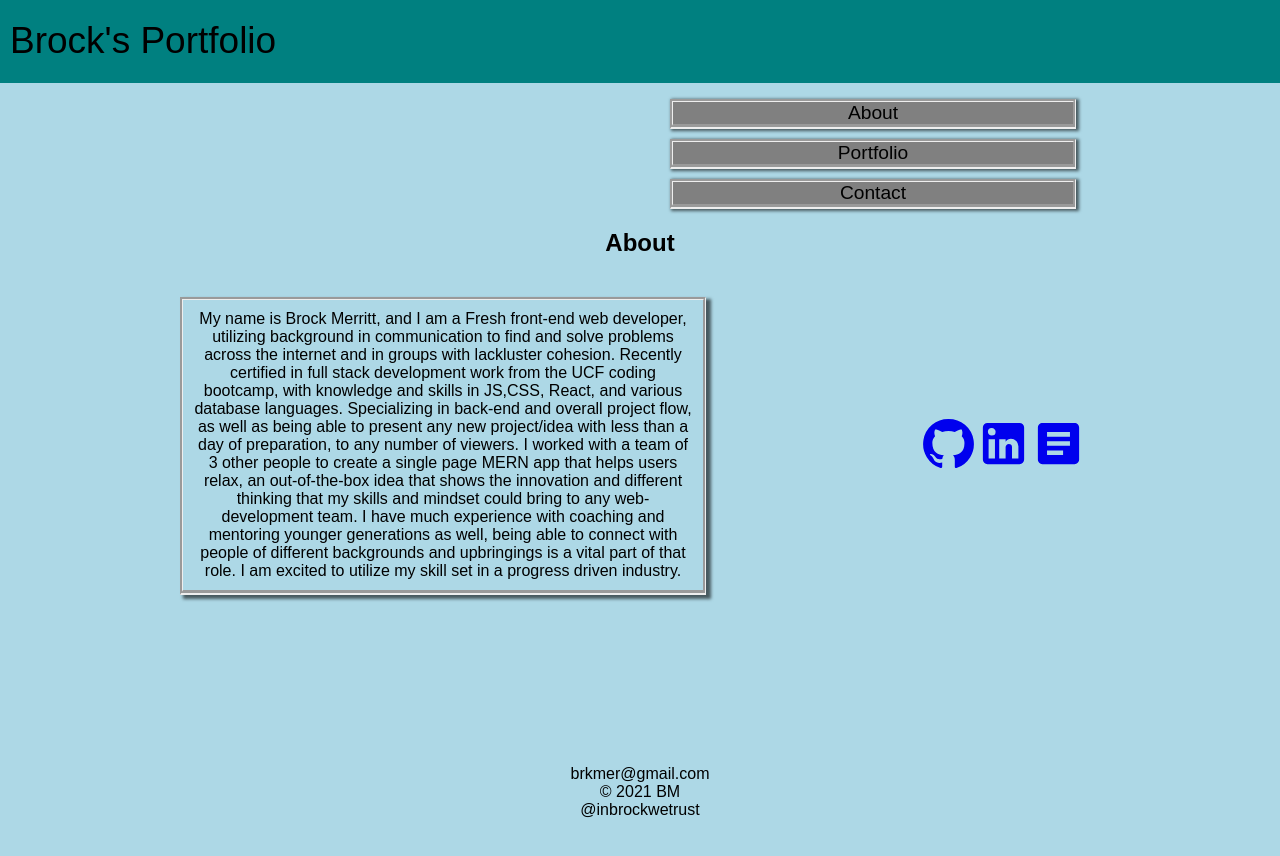
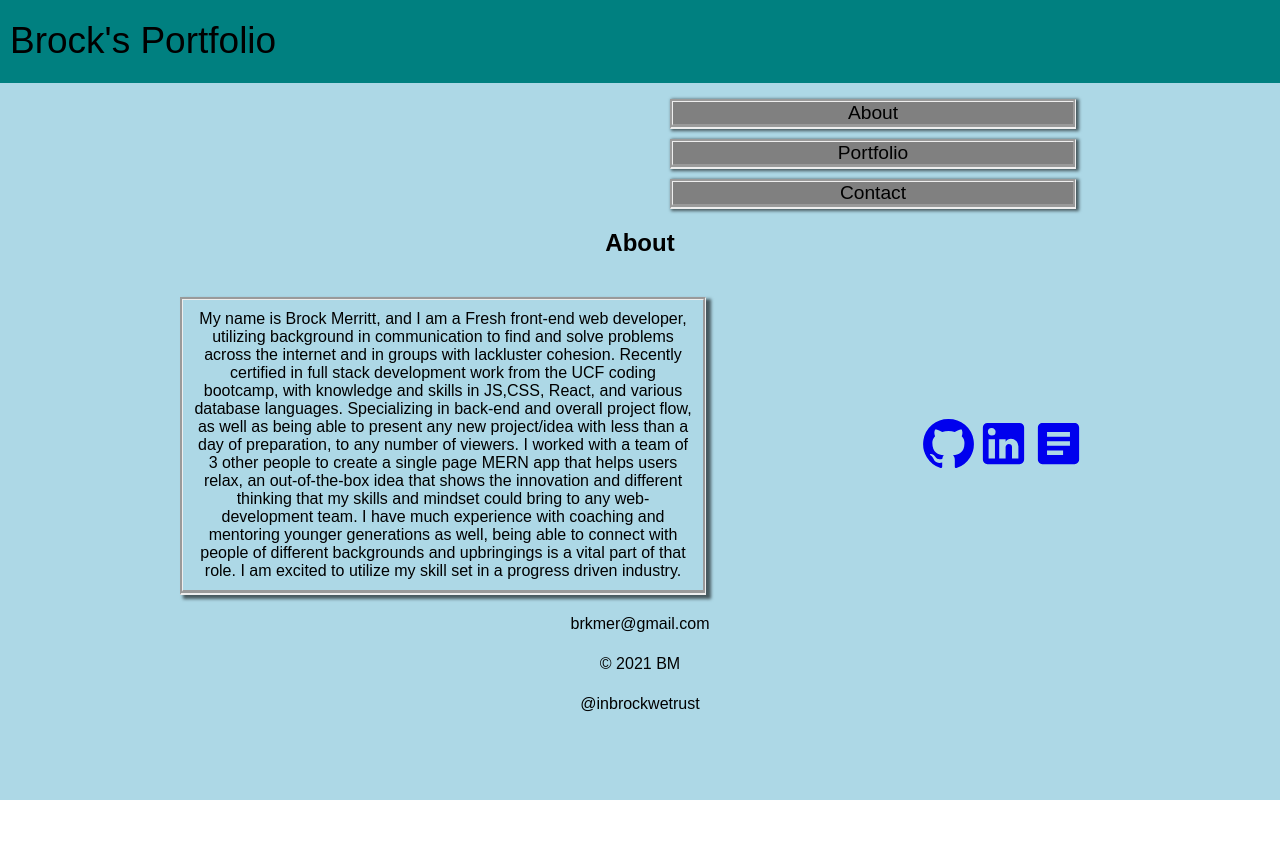
Before and after one commit to Brock-Merritt/Portfolio, a React (Create React App) app: page / in a window 1280 px wide. Shown: the top 856 px of the page. After the commit the page ends 800 px from the top, so only its background shows below. Built offline with nearby package versions, Linux system fonts and the light colour scheme.

Commit message:
#root css added to fill in empty white div space

```diff
--- a/src/components/Footer/footer.css
+++ b/src/components/Footer/footer.css
@@ -1,4 +1,7 @@
 .footerDiv{
-
-    padding: 150px;
+    position: relative;;
+    left: 0;
+    bottom: 0;
+    height: 2.5rem;
+    width: 100%;
 }
--- a/src/components/Portfolio/style.css
+++ b/src/components/Portfolio/style.css
@@ -6,10 +6,13 @@ img {
 }
 
 div {
+    height: 100%;
+    width: 100%;
     align-items: center;
     text-align: center;
     border-bottom: thick;
     font-family: Arial;
     background-color: lightblue;
 
+
 }
--- a/src/index.css
+++ b/src/index.css
@@ -5,7 +5,11 @@ body {
     sans-serif;
   -webkit-font-smoothing: antialiased;
   -moz-osx-font-smoothing: grayscale;
-
+  height: 100vh;
+  width: 100%
+}
+#root {
+  height: 100%;
 }
 
 code {
```
